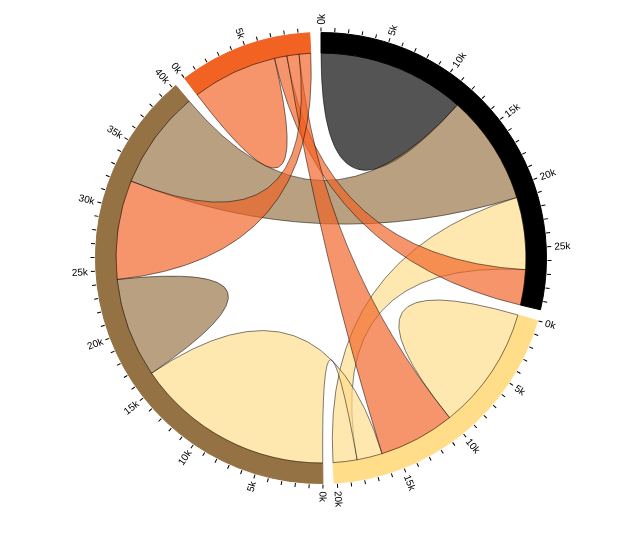
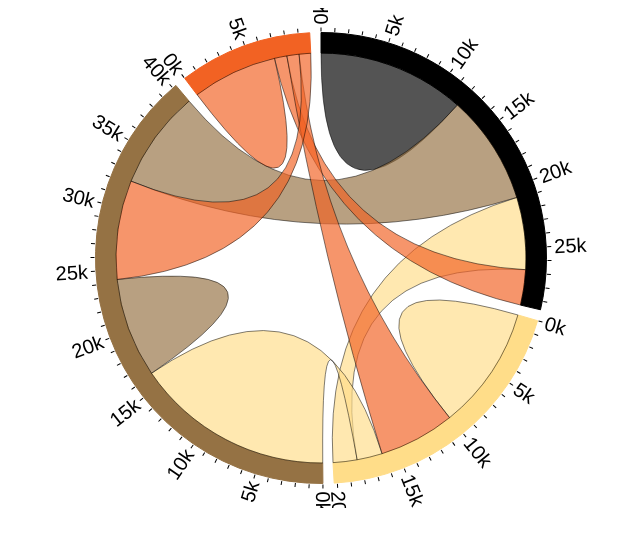
Before and after one commit to mamix1116/sandbox, a plain HTML site: page index.html in a window 1280 px wide. Shown: the whole page, without its empty margins (167-807 px from the left). Drawn offline with nearby package versions, Linux system fonts and the light colour scheme.

Commit message:
chnged text size

```diff
--- a/index.html
+++ b/index.html
@@ -3,7 +3,7 @@
 <style>
 
 body {
-  font: 10px sans-serif;
+  font: 20px sans-serif;
 }
 
 .chord path {
```
